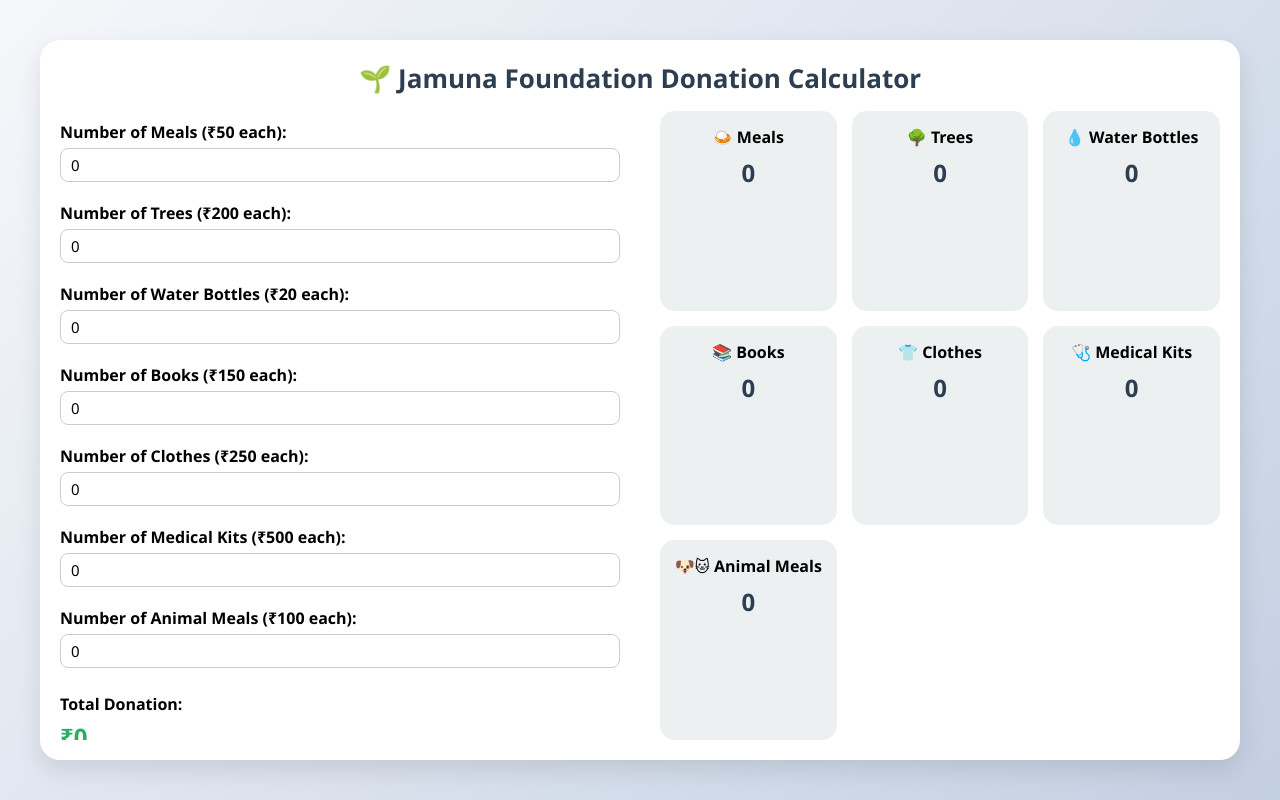
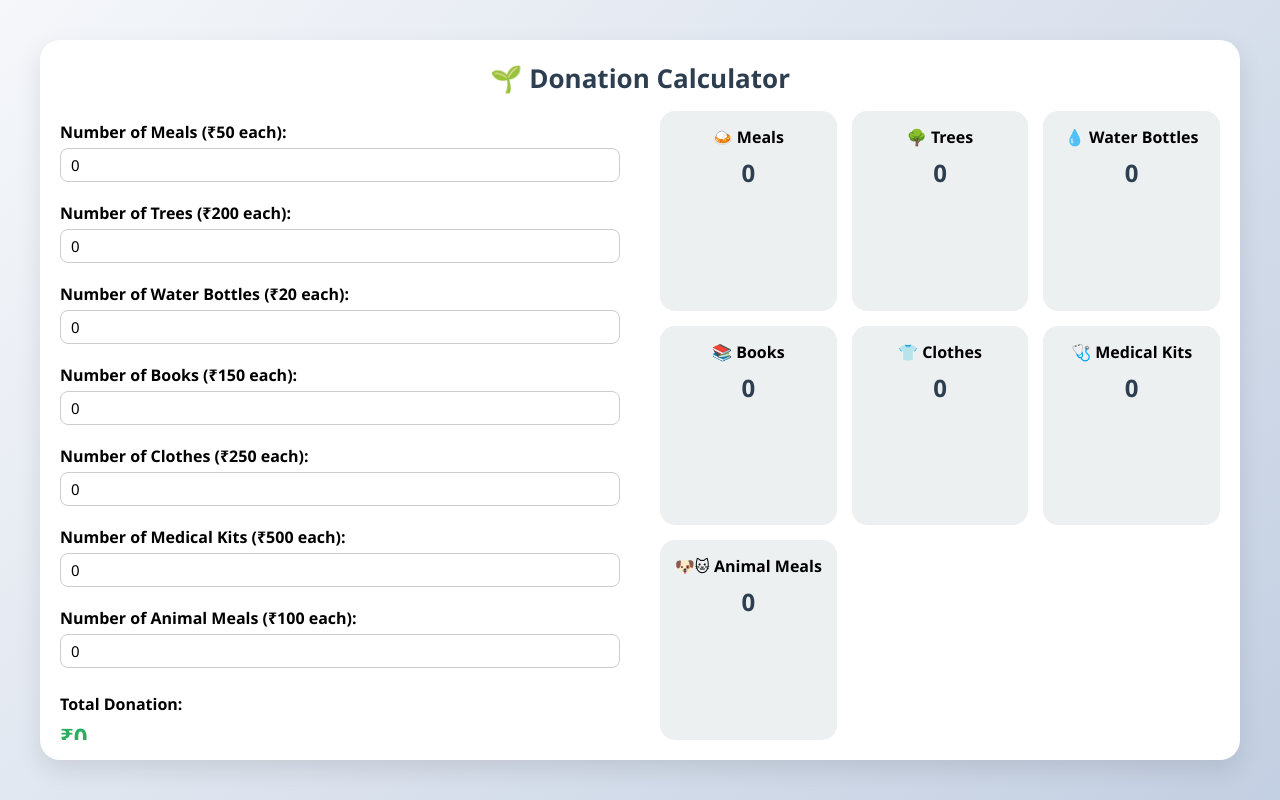
Before and after one commit to AdityaBarnwal15/Donation-Calculator, a plain HTML site: page index.html in a window 1280 px wide. Drawn offline with Linux system fonts and the light colour scheme.

Commit message:
Update index.html

```diff
--- a/index.html
+++ b/index.html
@@ -9,7 +9,7 @@
 <body>
     <div class="container">
 
-        <h1>🌱 Jamuna Foundation Donation Calculator</h1>
+        <h1>🌱 Donation Calculator</h1>
 
         <div class="main-section">
             <!-- Left: Donation Inputs -->
```
